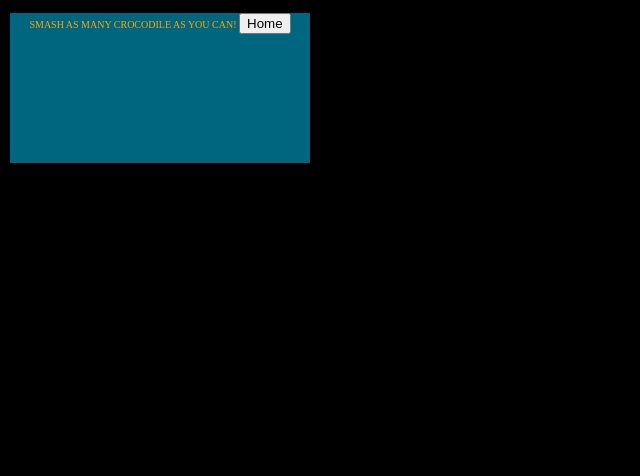
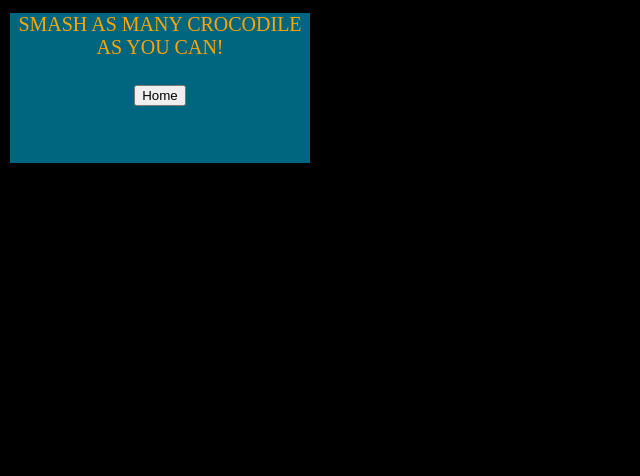
Before and after one commit to kmichelle898/ThirdApp, a plain HTML site: page instructions.html in a window 1280 px wide. Shown: the whole page, without its empty margins (0-640 px from the left). Drawn offline with Linux system fonts and the light colour scheme.

Commit message:
Update instructions.html

```diff
--- a/instructions.html
+++ b/instructions.html
@@ -42,7 +42,7 @@ body{
   width:300px;
   background:#006680;
   text-align:center;
-  font-size:10px;
+  font-size:20px;
  background-size: 1px 300%;
  -webkit-transition:0.5s;
   transition:0.5s;
@@ -107,7 +107,7 @@ body{
 <body>
 
 <div id="allthethings">
-<div id="single"> SMASH AS MANY CROCODILE AS YOU CAN!
+<div id="single"> SMASH AS MANY CROCODILE AS YOU CAN!<br><br>
 <a href = "index.html"><button type="button">Home</button></a>
 </div>
 </div>
```
